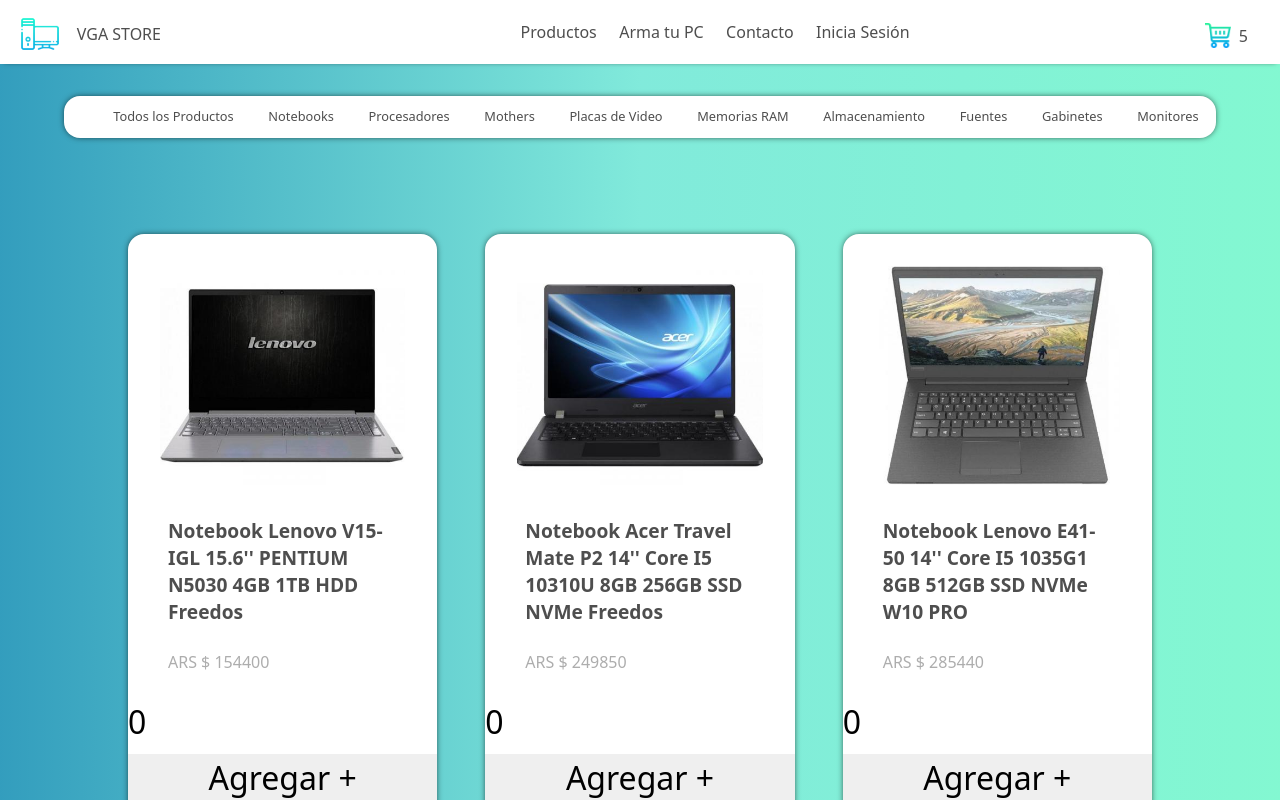
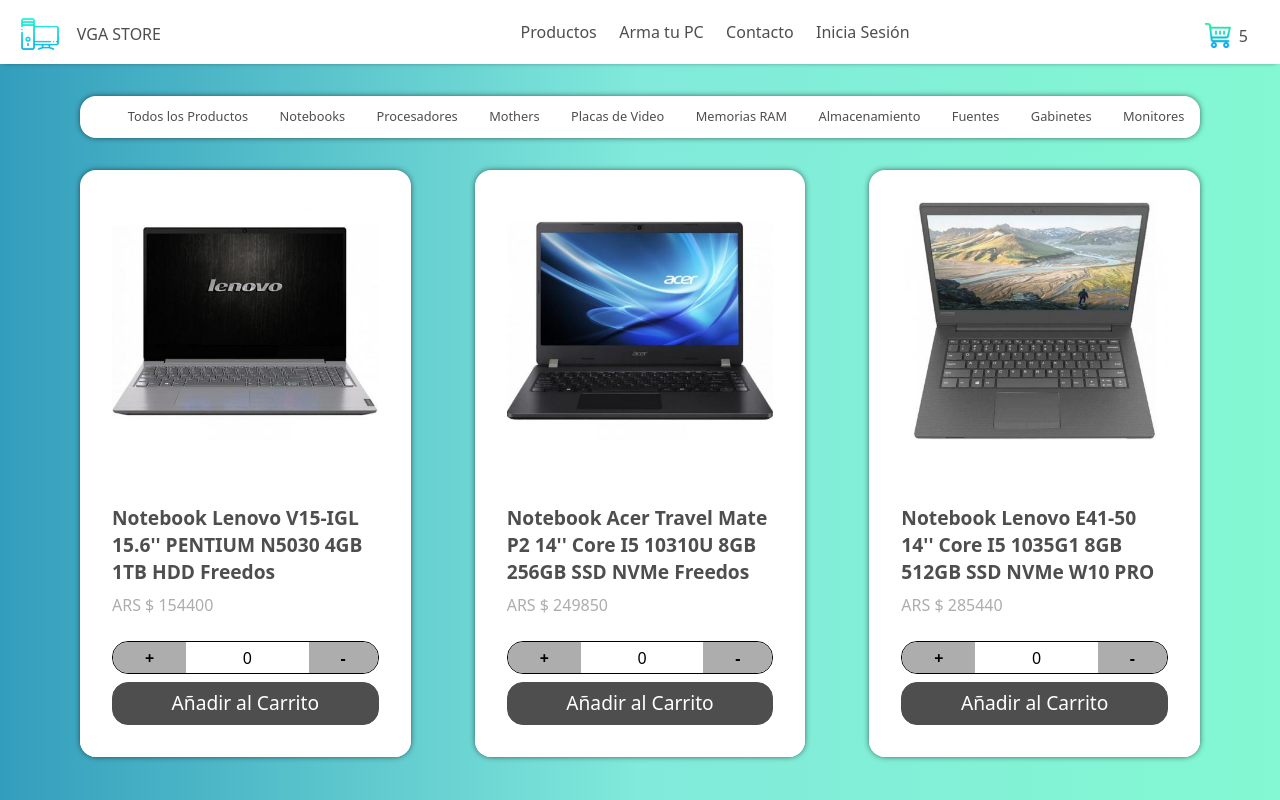
Before and after one commit to ErickOsuna/1era-preentrega-react-erick-osuna, a React (Create React App) app: page /productos in a window 1280 px wide. Shown: the top 800 px of the page. Built offline with nearby package versions, Linux system fonts and the light colour scheme; the HTML template or start-up script is replaced by a standard one.

Commit message:
Arreglando estilos del ItemListContainer y agregando ButtonAddRemove

```diff
--- /dev/null
+++ b/src/components/ButtonAddRemoveComponent/ButtonAddRemoveComponent.jsx
@@ -0,0 +1,24 @@
+import React from 'react'
+import style from "./style.css"
+
+export const ButtonAddRemoveComponent = () => {
+
+  const [state, setState] = React.useState(0);
+
+  const handleMoreClick = () => {
+    setState(state + 1)
+  }
+
+  const handleLessClick = () => {
+    if (state === 0) return;
+    setState(state - 1)
+  }
+
+  return (
+    <div className='buttonAddRemove'>
+      <button onClick={handleMoreClick} className='buttonAdd'>+</button>
+      <div>{state}</div>
+      <button onClick={handleLessClick} className='buttonRemove'>-</button>
+    </div>
+  )
+}
--- /dev/null
+++ b/src/components/ButtonAddRemoveComponent/style.css
@@ -0,0 +1,29 @@
+.buttonAddRemove {
+    width: 100%;
+    border: 1px solid black;
+    border-radius: 1rem;
+    display: flex;
+    justify-content: space-between;
+    align-items: center;
+    gap: 1rem;
+    font-size: 1rem;
+    margin-top: 1rem;
+}
+
+.buttonAdd, .buttonRemove {
+    background-color: var(--clr-grey);
+    padding: 0.2rem 2rem;
+    font-weight: 600;
+
+}
+
+.buttonAdd {
+    border-top-left-radius: 1rem;
+    border-bottom-left-radius: 1rem;
+
+}
+
+.buttonRemove {
+    border-top-right-radius: 1rem;
+    border-bottom-right-radius: 1rem;
+}
--- a/src/components/ButtonComponent/ButtonComponent.jsx
+++ b/src/components/ButtonComponent/ButtonComponent.jsx
@@ -1,25 +1,11 @@
 import React from 'react';
 import "./style.css";
 
-export const ButtonComponent = ({clickEvent, label = "Botón Por Defecto"}) => {
-
-  const [state, setState] = React.useState (0);
-
-  const handleMoreClick = () =>{
-    setState(state + 1)
-  }
-
-  const handleLessClick = () =>{
-    if (state === 0) return;
-    setState(state - 1)
-  }
+export const ButtonComponent = ({ clickEvent, label = "Botón Por Defecto" }) => {
 
   return (
     <>
-     <div>{state}</div>
-     <button onClick={handleMoreClick}>Agregar +</button>
-     <button onClick={handleLessClick}>Agregar -</button>
-     <button onClick={clickEvent} className='buttonComponent'>{label}</button>
+      <button onClick={clickEvent} className='buttonComponent'>{label}</button>
     </>
   )
 }
--- a/src/components/ButtonComponent/style.css
+++ b/src/components/ButtonComponent/style.css
@@ -3,17 +3,17 @@
     border-radius: 1rem;
     background-color: var(--clr-main);
     font-size: 1.2rem;
-    padding: 0.8rem;
+    padding: 0.4rem;
     border: 1px solid var(--clr-main);
     font-weight: 300;
     color: var(--clr-white);
-    text-transform: uppercase;
 }
 
 .buttonComponent:hover {
     background-color: var(--clr-white);
     border-color: var(--clr-main);
     color: var(--clr-main);
+    transition: 0.2s;
 }
 
 .buttonComponent:active {
--- a/src/components/CategoryNavBarComponent/style.css
+++ b/src/components/CategoryNavBarComponent/style.css
@@ -1,6 +1,6 @@
 .categoryNavBar {
     background-color: var(--clr-white);
-    margin: 2rem 4rem -2rem 4rem;
+    margin: 2rem 5rem -4rem 5rem;
     border-radius: 1rem;
     -webkit-box-shadow: 0px 0px 6px -1px rgba(0, 0, 0, 0.75);
     -moz-box-shadow: 0px 0px 6px -1px rgba(0, 0, 0, 0.75);
--- a/src/components/ItemListContainerComponent/style.css
+++ b/src/components/ItemListContainerComponent/style.css
@@ -1,12 +1,6 @@
 .itemListContainer {
-    /* -webkit-box-shadow: 0px 0px 6px -1px rgba(0, 0, 0, 0.75);
-    -moz-box-shadow: 0px 0px 6px -1px rgba(0, 0, 0, 0.75);
-    box-shadow: 0px 0px 6px -1px rgba(0, 0, 0, 0.75); */
-    margin: 4rem;
-    padding: 4rem;
-    border-radius: 2rem;
-    /* background-color: var(--clr-white); */
+    padding: 5rem;
     display: grid;
     grid-template-columns: repeat(3,1fr);
-    grid-gap: 3rem;
+    grid-gap: 4rem;
 }
--- a/src/components/ProductCardComponent/ProductCardComponent.jsx
+++ b/src/components/ProductCardComponent/ProductCardComponent.jsx
@@ -3,6 +3,7 @@
 import "./style.css";
 import { ButtonComponent } from "../ButtonComponent/ButtonComponent";
 import { useNavigate } from "react-router-dom";
+import { ButtonAddRemoveComponent } from '../ButtonAddRemoveComponent/ButtonAddRemoveComponent';
 
 export const ProductCardComponent = () => {
 
@@ -36,7 +37,8 @@
             <div className='productCardInfo'>
               <div className='productInfoName'>{e.titulo}</div>
               <div className='productInfoPrice'>ARS $ {e.precio}</div>
-              <ButtonComponent label='Agregar' />
+              <ButtonAddRemoveComponent />
+              <ButtonComponent label='Añadir al Carrito' />
             </div>
             {/* <button onClick={handleNavigateProduct}>Ir a Detalles</button> */}
           </div>
--- a/src/components/ProductCardComponent/style.css
+++ b/src/components/ProductCardComponent/style.css
@@ -16,13 +16,13 @@
 }
 
 .productImage:hover {
-    scale: 1.2;
+    scale: 1.1;
 }
 
 .productCardInfo {
     background-color: var(--clr-white);
     border-radius: 1rem;
-    margin-top: -2rem;
+    padding: 2rem;
     display: flex;
     flex-direction: column;
     gap: 0.5rem;
@@ -31,17 +31,12 @@
 .productInfoName {
     font-size: 1.2rem;
     font-weight: 600;
-    margin: 2rem 0.5rem 0 0.5rem;
-    padding: 0 0.5rem;
     color: var(--clr-main);
     line-height: 1.7rem;
-    padding: 0 2rem;
 }
 
 .productInfoPrice {
     font-size: 1rem;
     font-weight: 500;
-    padding: 0 0.5rem;
     color: var(--clr-grey);
-    margin: 1rem 2rem;
 }
--- a/src/components/index.js
+++ b/src/components/index.js
@@ -7,3 +7,4 @@
 export * from "./ProductCardComponent/ProductCardComponent";
 export * from "./CategoryNavBarComponent/CategoryNavBarComponent";
 export * from "./CartItemListComponent/CartItemListComponent";
+export * from "./ButtonAddRemoveComponent/ButtonAddRemoveComponent";
```
